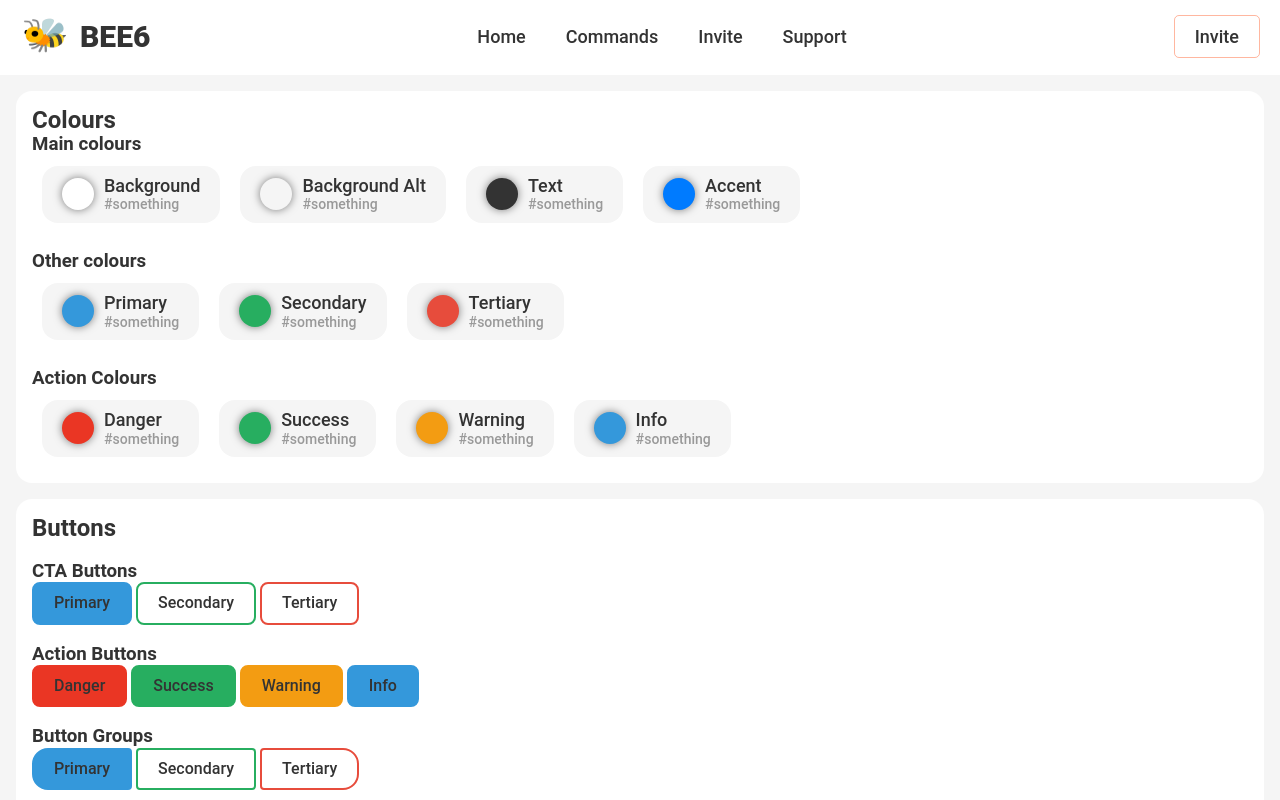
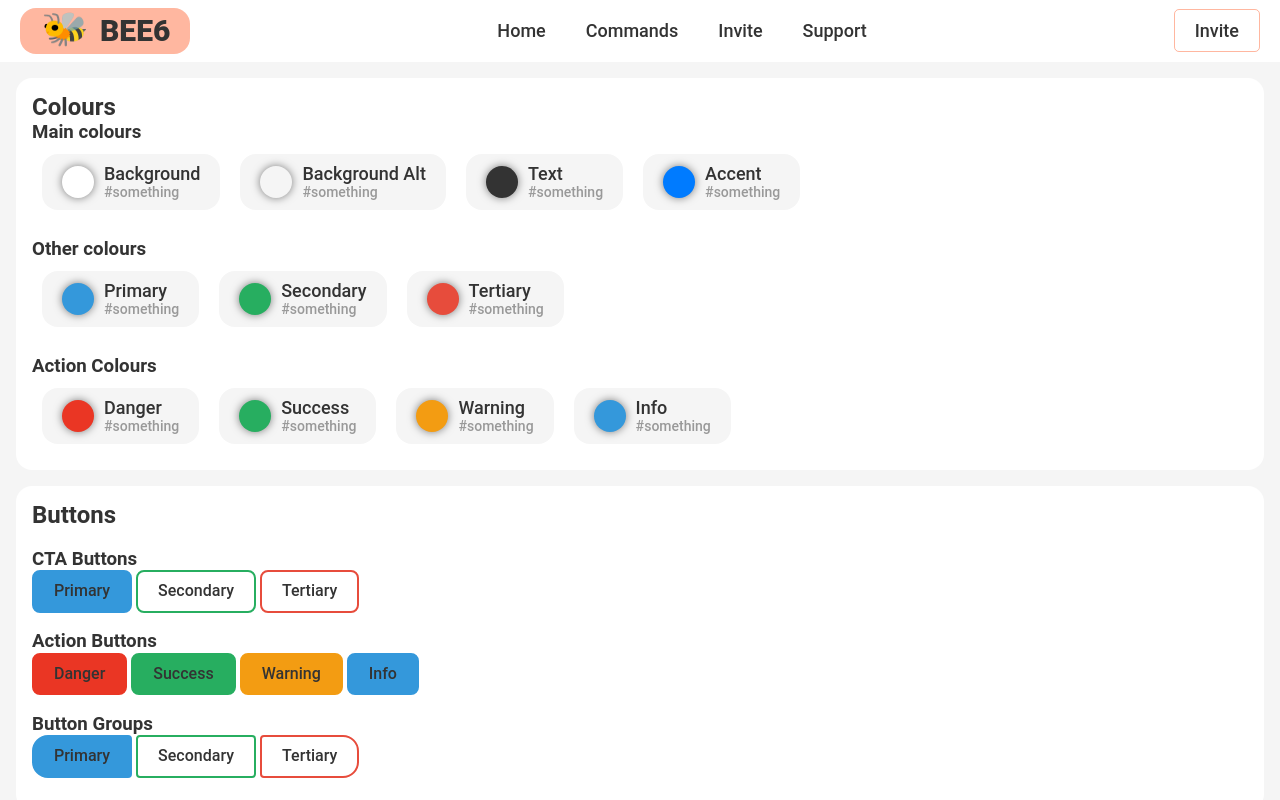
Before and after one commit to bee6-bot/bee6-bot.github.io, a plain HTML site: page components.html in a window 1280 px wide. Shown: the top 800 px of the page. Drawn offline with nearby package versions, Linux system fonts and the light colour scheme; a script that the page names is missing.

Commit message:
Update navbar logo styling for better aesthetics + alignment
Removed `margin` from child `h1` and added a `background-color` of `--transparent-accent`. Also, added margin, padding and a border radius

```diff
--- a/css/navbar.css
+++ b/css/navbar.css
@@ -11,9 +11,19 @@
 }
 
 .navbar__logo {
+    background-color: var(--transparent-accent);
     color: var(--text-color);
     display: flex;
     align-items: center;
+    justify-content: center;
+    margin: 0.5em 0;
+    border-radius: 1em;
+    padding: 0 20px;
+
+    & h1 {
+        margin: 0;
+    }
+
 }
 
 .navbar__logo img {
```
